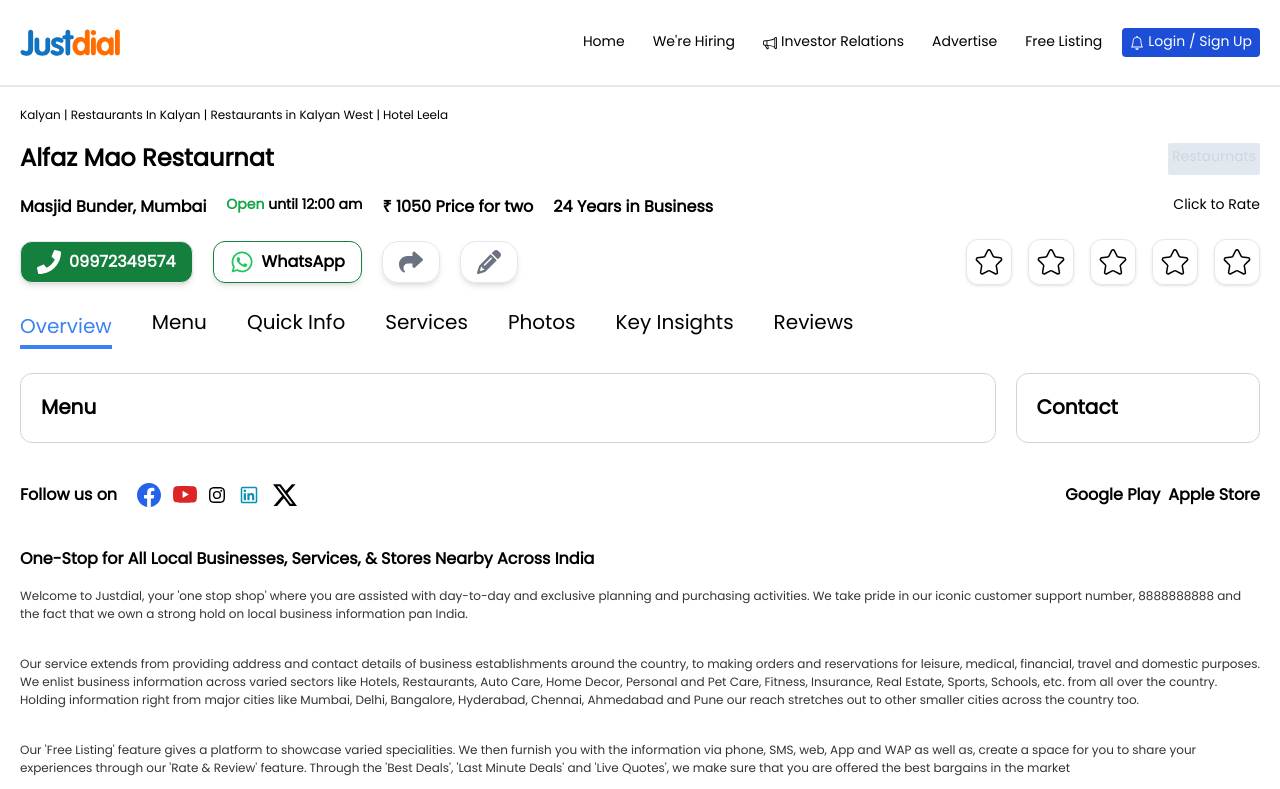
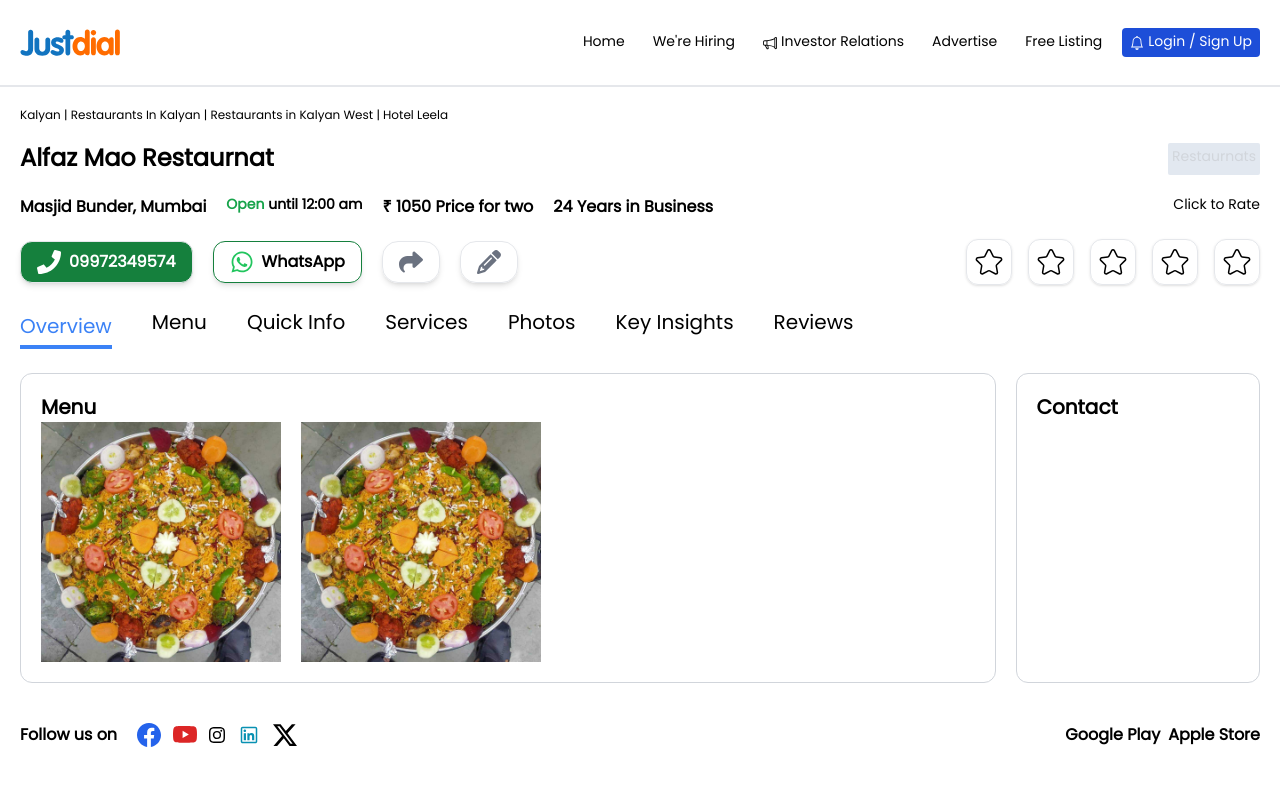
Before and after one commit to vyas2610/JustDial, a React (Create React App) app: page /DataDescription in a window 1280 px wide. Shown: the top 789 px of the page. Built offline with nearby package versions, Linux system fonts and the light colour scheme.

Commit message:
DetailsUpdates

```diff
--- a/src/screen/DataDescription/DataDesc.jsx
+++ b/src/screen/DataDescription/DataDesc.jsx
@@ -2,6 +2,7 @@
 import { CiStar } from "react-icons/ci";
 import { FaPhone, FaStar } from "react-icons/fa";
 import { FaPencil, FaShare, FaWhatsapp } from "react-icons/fa6";
+import img1 from "../../images/afzal-mao-restaurant-masjid-bunder-mumbai-restaurants-g2bc6c31bd.jpg";
 
 export const DataDesc = () => {
   return (
@@ -86,9 +87,13 @@
         <div className="flex gap-5">
           <div className="w-4/5 p-5 border rounded-xl border-gray-300">
             <h2 className="text-xl font-bold">Menu</h2>
-            <div className="flex">
-              <div></div>
-              <div></div>
+            <div className="flex gap-5">
+              <div className="w-60">
+                <img src={img1} alt="" srcset="" className="w-full" />
+              </div>
+              <div className="w-60">
+                <img src={img1} alt="" srcset="" className="w-full" />
+              </div>
             </div>
           </div>
           <div className="w-1/5  p-5 border rounded-xl border-gray-300">
```
